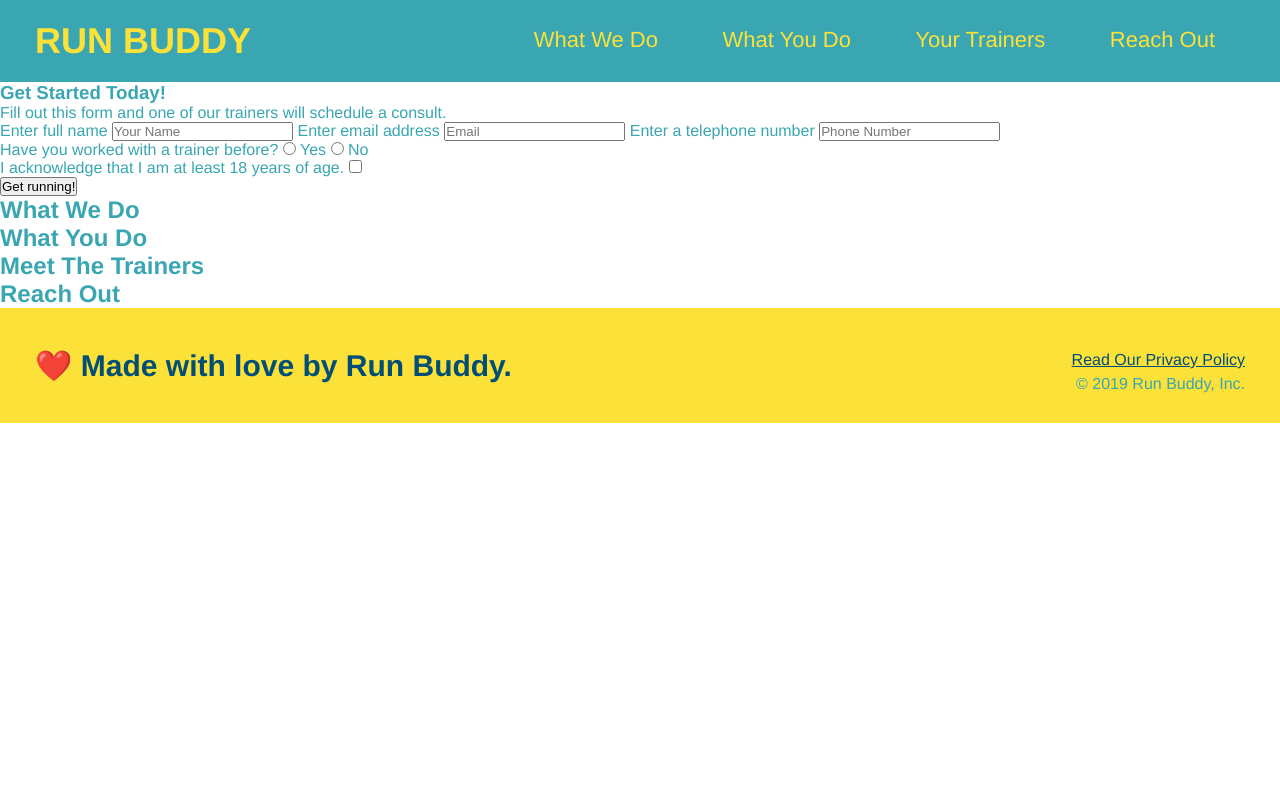
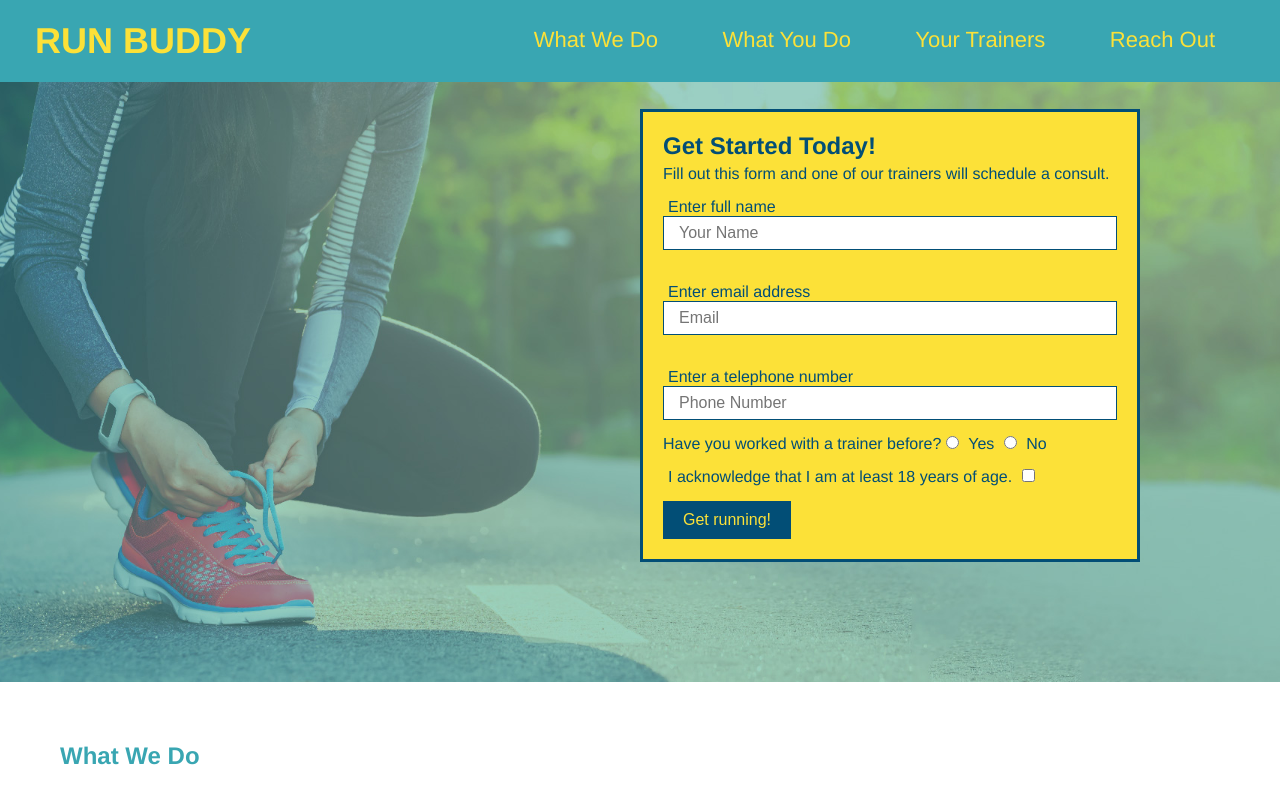
Before and after one commit to Andrew-Smith21/run-buddy, a plain HTML site: page index.html in a window 1280 px wide. Shown: the top 800 px of the page. Drawn offline with Linux system fonts and the light colour scheme.

Commit message:
styled the hero

```diff
--- a/assets/css/style.css
+++ b/assets/css/style.css
@@ -90,3 +90,89 @@ footer a {
     color: #024e76;
 
 }
+
+section {
+
+    padding: 60px;
+
+}
+
+.hero {
+
+    background-image: url("../images/hero-bg.jpeg");
+
+    height: 600px;
+
+    background-size: cover;
+
+    background-position: center;
+
+    position: relative;
+
+}
+
+.hero-form {
+
+    color:#024e76;
+
+    background-color: #fce138;
+
+    padding: 20px;
+
+    width: 500px;
+
+    border: solid 3px #024e76;
+
+    position: absolute;
+
+    bottom: 120px;
+
+    right: 140px;
+
+}
+
+button {
+
+    background-color: #024e76;
+
+    color: #fce138;
+
+    padding: 10px 20px;
+
+    border: none;
+
+    font-size: 16px;
+
+}
+
+.hero-form h3 {
+
+    margin: 0px;
+
+    font-size: x-large;
+
+}
+
+.hero-form p {
+
+    margin: 5px 0 15px 0;
+
+}
+
+.form-input {
+
+    border: 1px solid #024e76;
+    display: block;
+    padding: 7px 15px;
+    font-size: 16px;
+    color: #024e76;
+    width: 100%;
+    margin-bottom: 15px;
+
+}
+
+.hero-form label {
+
+    margin: 0 5px;
+
+  }
--- a/index.html
+++ b/index.html
@@ -19,7 +19,7 @@
 
             <h1>
 
-                <a href="/">RUN BUDDY</a>
+                <a href="./index.html">RUN BUDDY</a>
 
             </h1>
 
@@ -58,9 +58,9 @@
         </header>
 
         <!-- hero/jumbotron -->
-        <section>
+        <section class="hero">
 
-            <div>
+            <div class="hero-form">
 
                 <h3>Get Started Today!</h3>
 
@@ -70,17 +70,17 @@
 
                     <!-- Creating text fields -->
 
-                    <label for="name">Enter full name</label>
+                    <label for="name">Enter full name</label> <br/>
 
-                    <input type="text" placeholder="Your Name" name="name" id="name" />
+                    <input type="text" placeholder="Your Name" name="name" id="name" class="form-input"/> <br/>
 
-                    <label for="email">Enter email address</label>
+                    <label for="email">Enter email address</label> <br/>
 
-                    <input type="email" placeholder="Email" name="email" id="email" />
+                    <input type="email" placeholder="Email" name="email" id="email" class="form-input"/> <br/>
 
-                    <label for="phone">Enter a telephone number</label>
+                    <label for="phone">Enter a telephone number</label> <br/>
 
-                    <input type="tel" placeholder="Phone Number" name="phone" id="phone" />
+                    <input type="tel" placeholder="Phone Number" name="phone" id="phone" class="form-input"/>
 
                     <!-- Creating radio buttons -->
 
```
Also changed, not shown: assets/images/hero-bg.jpeg (added).
